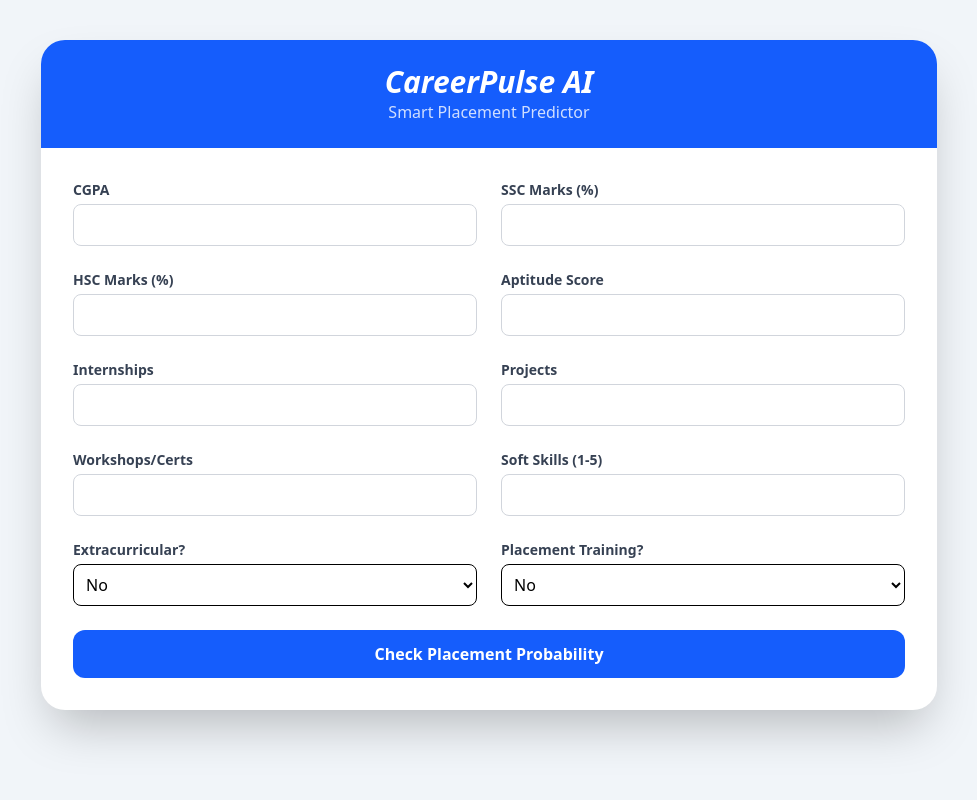
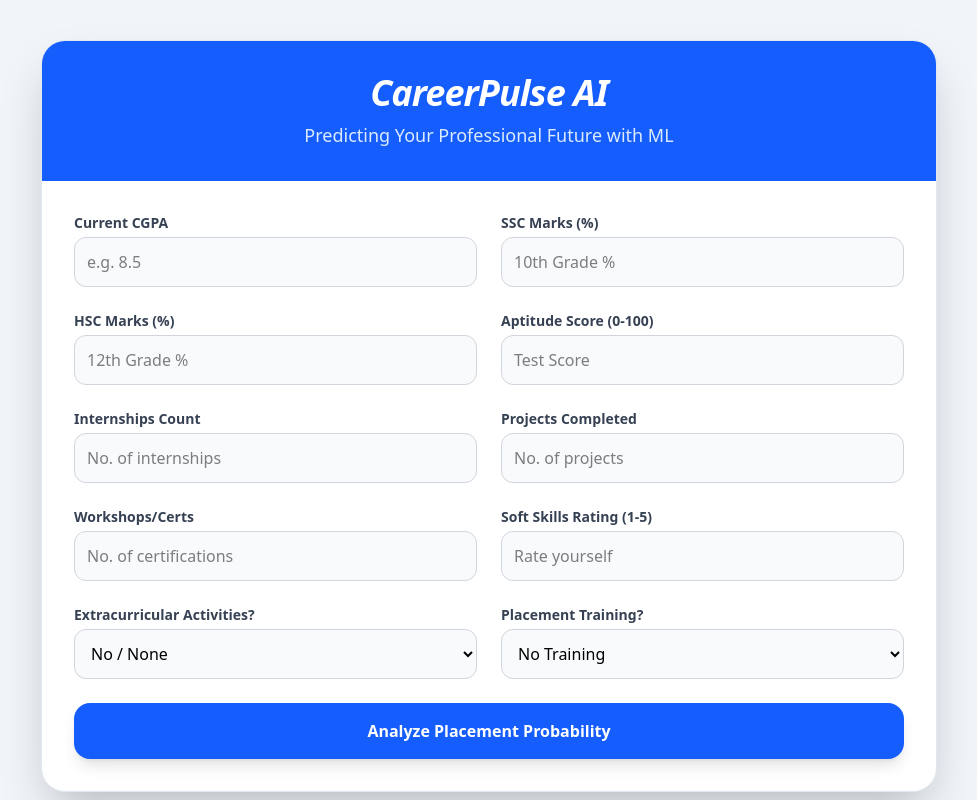
Before and after one commit to priyanka-Ponthala/CareerPulse-AI, a React (Vite) app in the folder client/: page / in a window 1280 px wide. Shown: the top 800 px of the page, without its empty margins (151-1128 px from the left). Built offline with nearby package versions, Linux system fonts and the light colour scheme.

Commit message:
UI: Polished App design, added professional footer and improved UX

```diff
--- a/client/src/App.jsx
+++ b/client/src/App.jsx
@@ -8,6 +8,7 @@ function App() {
     placementTraining: 0, ssc_marks: 0, hsc_marks: 0
   });
   const [result, setResult] = useState(null);
+  const [loading, setLoading] = useState(false);
 
   const handleChange = (e) => {
     setFormData({ ...formData, [e.target.name]: e.target.value });
@@ -15,6 +16,7 @@ function App() {
 
   const handleSubmit = async (e) => {
     e.preventDefault();
+    setLoading(true);
     try {
       // Talking to Person A's server (Port 5000)
       const response = await axios.post('http://127.0.0.1:5000/predict', formData);
@@ -22,63 +24,90 @@ function App() {
     } catch (error) {
       alert("Backend not responding! Is Person A's server running?");
     }
+    setLoading(false);
   };
 
   return (
-    <div className="min-h-screen bg-slate-100 p-4 md:p-10 font-sans">
-      <div className="max-w-4xl mx-auto bg-white shadow-2xl rounded-3xl overflow-hidden">
-        <div className="bg-blue-600 p-6 text-white text-center">
-          <h1 className="text-3xl font-bold italic">CareerPulse AI</h1>
-          <p className="opacity-80">Smart Placement Predictor</p>
+    <div className="min-h-screen bg-slate-100 p-4 md:p-10 font-sans flex flex-col items-center">
+      {/* Main Container */}
+      <div className="max-w-4xl w-full bg-white shadow-2xl rounded-3xl overflow-hidden border border-slate-200">
+
+        {/* Header Section */}
+        <div className="bg-blue-600 p-8 text-white text-center">
+          <h1 className="text-4xl font-extrabold tracking-tight italic">CareerPulse AI</h1>
+          <p className="mt-2 text-blue-100 font-medium text-lg">Predicting Your Professional Future with ML</p>
         </div>
 
+        {/* Form Section */}
         <form onSubmit={handleSubmit} className="p-8 grid grid-cols-1 md:grid-cols-2 gap-6">
-          {/* Numeric Inputs */}
           {[
-            { label: "CGPA", name: "cgpa", step: "0.01" },
-            { label: "SSC Marks (%)", name: "ssc_marks", step: "0.1" },
-            { label: "HSC Marks (%)", name: "hsc_marks", step: "0.1" },
-            { label: "Aptitude Score", name: "aptitudeScore", step: "1" },
-            { label: "Internships", name: "internships", step: "1" },
-            { label: "Projects", name: "projects", step: "1" },
-            { label: "Workshops/Certs", name: "workshops", step: "1" },
-            { label: "Soft Skills (1-5)", name: "softSkills", step: "0.1" },
+            { label: "Current CGPA", name: "cgpa", step: "0.01", placeholder: "e.g. 8.5" },
+            { label: "SSC Marks (%)", name: "ssc_marks", step: "0.1", placeholder: "10th Grade %" },
+            { label: "HSC Marks (%)", name: "hsc_marks", step: "0.1", placeholder: "12th Grade %" },
+            { label: "Aptitude Score (0-100)", name: "aptitudeScore", step: "1", placeholder: "Test Score" },
+            { label: "Internships Count", name: "internships", step: "1", placeholder: "No. of internships" },
+            { label: "Projects Completed", name: "projects", step: "1", placeholder: "No. of projects" },
+            { label: "Workshops/Certs", name: "workshops", step: "1", placeholder: "No. of certifications" },
+            { label: "Soft Skills Rating (1-5)", name: "softSkills", step: "0.1", placeholder: "Rate yourself" },
           ].map((field) => (
-            <div key={field.name}>
-              <label className="block text-sm font-semibold text-gray-700">{field.label}</label>
-              <input type="number" name={field.name} step={field.step} onChange={handleChange}
-                className="w-full mt-1 p-2 border border-gray-300 rounded-lg focus:ring-2 focus:ring-blue-500 outline-none" required />
+            <div key={field.name} className="group">
+              <label className="block text-sm font-bold text-gray-700 group-focus-within:text-blue-600 transition-colors">
+                {field.label}
+              </label>
+              <input
+                type="number"
+                name={field.name}
+                step={field.step}
+                onChange={handleChange}
+                placeholder={field.placeholder}
+                className="w-full mt-1 p-3 border border-gray-300 rounded-xl focus:ring-2 focus:ring-blue-500 focus:border-blue-500 outline-none transition-all bg-slate-50"
+                required
+              />
             </div>
           ))}
 
           {/* Dropdowns */}
-          <div>
-            <label className="block text-sm font-semibold text-gray-700">Extracurricular?</label>
-            <select name="extracurricular" onChange={handleChange} className="w-full mt-1 p-2 border rounded-lg">
-              <option value="0">No</option>
-              <option value="1">Yes</option>
+          <div className="group">
+            <label className="block text-sm font-bold text-gray-700">Extracurricular Activities?</label>
+            <select name="extracurricular" onChange={handleChange} className="w-full mt-1 p-3 border border-gray-300 rounded-xl bg-slate-50 outline-none focus:ring-2 focus:ring-blue-500">
+              <option value="0">No / None</option>
+              <option value="1">Yes, Active</option>
             </select>
           </div>
-          <div>
-            <label className="block text-sm font-semibold text-gray-700">Placement Training?</label>
-            <select name="placementTraining" onChange={handleChange} className="w-full mt-1 p-2 border rounded-lg">
-              <option value="0">No</option>
-              <option value="1">Yes</option>
+          <div className="group">
+            <label className="block text-sm font-bold text-gray-700">Placement Training?</label>
+            <select name="placementTraining" onChange={handleChange} className="w-full mt-1 p-3 border border-gray-300 rounded-xl bg-slate-50 outline-none focus:ring-2 focus:ring-blue-500">
+              <option value="0">No Training</option>
+              <option value="1">Completed Training</option>
             </select>
           </div>
 
-          <button type="submit" className="md:col-span-2 bg-blue-600 text-white font-bold py-3 rounded-xl hover:bg-blue-700 transition">
-            Check Placement Probability
+          <button
+            type="submit"
+            disabled={loading}
+            className="md:col-span-2 bg-blue-600 text-white font-bold py-4 rounded-2xl hover:bg-blue-700 transform hover:-translate-y-1 transition-all shadow-lg active:scale-95 disabled:bg-slate-400"
+          >
+            {loading ? "Processing Data..." : "Analyze Placement Probability"}
           </button>
         </form>
 
+        {/* Results Section */}
         {result && (
-          <div className="p-8 bg-blue-50 border-t border-blue-100 text-center animate-pulse">
-            <h2 className="text-4xl font-black text-blue-900">{result.probability}%</h2>
-            <p className="text-lg text-blue-700 font-medium">Predicted Probability of Placement</p>
+          <div className="p-8 bg-blue-50 border-t-2 border-dashed border-blue-200 text-center animate-in fade-in zoom-in duration-500">
+            <div className="inline-block p-4 bg-white rounded-full shadow-inner mb-2">
+               <h2 className="text-5xl font-black text-blue-600">{result.probability}%</h2>
+            </div>
+            <p className="text-xl text-blue-800 font-semibold italic">Predicted Chance of Placement</p>
+            <p className="text-slate-500 text-sm mt-2 font-medium">Results based on Random Forest Analysis</p>
           </div>
         )}
       </div>
+
+      {/* FOOTER - The Person B Polish */}
+      <footer className="mt-12 py-8 text-slate-500 text-sm text-center border-t border-slate-200 w-full max-w-4xl">
+        <p className="font-medium">© 2026 CareerPulse AI - Intelligent Career Coaching</p>
+        <p className="mt-1 text-slate-400">Built with React, Tailwind CSS, Flask & Scikit-Learn</p>
+      </footer>
     </div>
   );
 }
```
